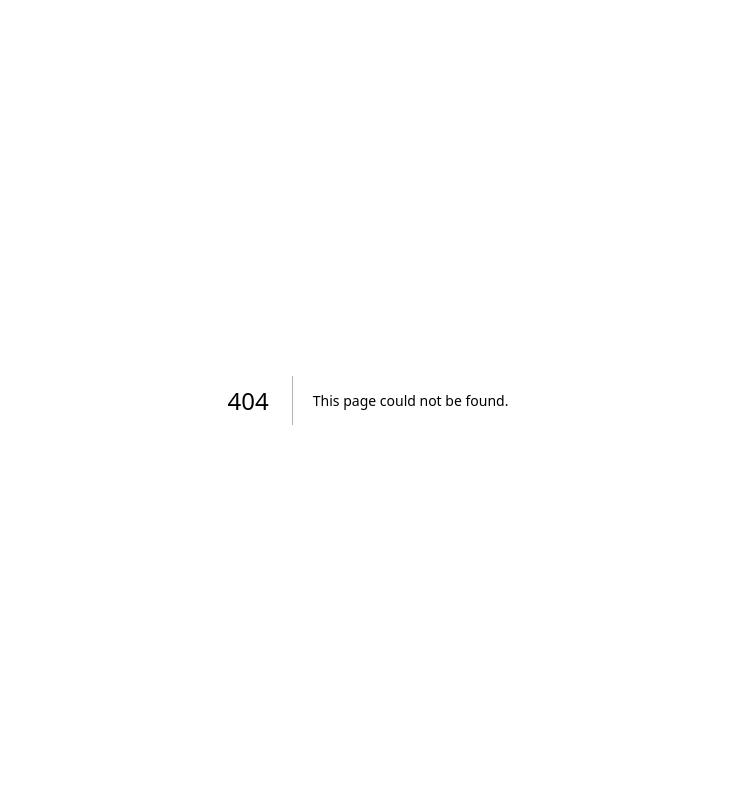
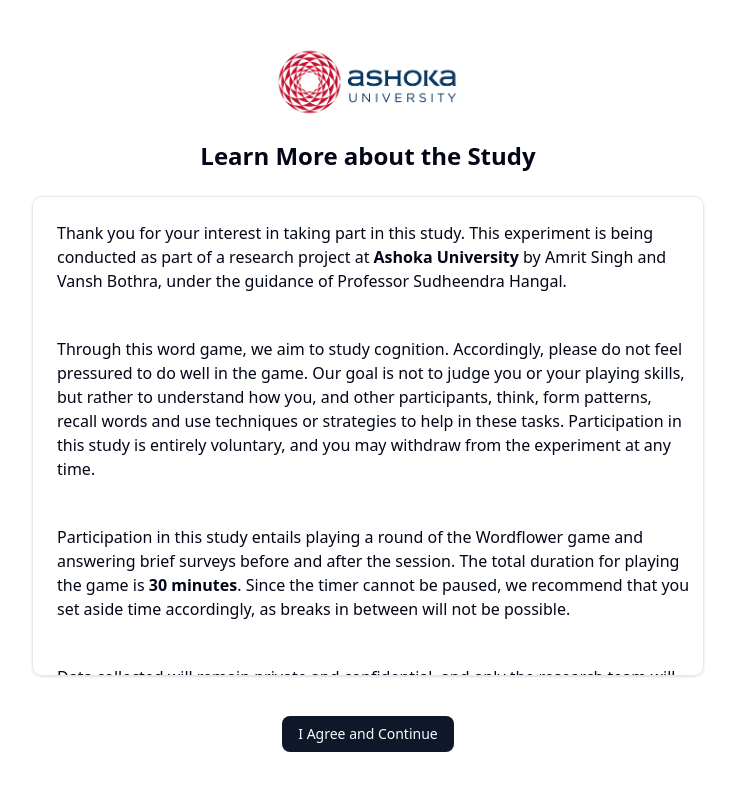
Before and after one commit to vanshbothra/wordflower, a Next.js app: page /info in a window 1280 px wide. Before the commit this address had no page. Shown: the top 790 px of the page, without its empty margins (272-1007 px from the left). Built offline with nearby package versions, Linux system fonts and the light colour scheme.

Commit message:
feat: study details page

```diff
--- /dev/null
+++ b/src/app/info/page.tsx
@@ -0,0 +1,98 @@
+"use client";
+import Image from "next/image";
+import { Button } from "@/components/ui/button";
+import { useRouter } from "next/navigation";
+
+export default function ExperimentInfoPage() {
+    const router = useRouter();
+
+    return (
+        <div className="max-w-3xl mx-auto px-6 py-10">
+            {/* Logo */}
+            <div className="flex justify-center mb-4">
+                <Image
+                    src="/ashoka_logo.png"
+                    alt="Ashoka University Logo"
+                    width={200}
+                    height={200}
+                    className="rounded-md"
+                />
+            </div>
+
+            <h1 className="text-2xl font-semibold text-center mb-6">
+                Learn More about the Study
+            </h1>
+            <div className="flex flex-col gap-4 px-6">
+                {/* Scrollable content box */}
+                <div
+                    className="max-h-[60vh] overflow-y-auto pr-2 space-y-5 text-foreground border rounded-lg p-6 bg-card shadow-sm whitespace-pre-wrap"
+                >
+                    <p>
+                        Thank you for your interest in taking part in this study. This experiment is being
+                        conducted as part of a research project at <strong>Ashoka University</strong> by{" "}
+                        Amrit Singh and Vansh Bothra, under the guidance of Professor Sudheendra Hangal.
+                    </p>
+                    <br />
+                    <p>
+
+
+                        Through this word game, we aim to study cognition. Accordingly, please do not feel
+                        pressured to do well in the game. Our goal is not to judge you or your playing skills, but
+                        rather to understand how you, and other participants, think, form patterns, recall words
+                        and use techniques or strategies to help in these tasks. Participation in this study is
+                        entirely voluntary, and you may withdraw from the experiment at any time.
+                    </p>
+                    <br />
+                    <p>
+                        Participation in this study entails playing a round of the Wordflower game and answering
+                        brief surveys before and after the session. The total duration for playing the game is{" "}
+                        <strong>30 minutes</strong>. Since the timer cannot be paused, we recommend that you set
+                        aside time accordingly, as breaks in between will not be possible.
+                    </p>
+                    <br />
+                    <p>
+                        Data collected will remain private and confidential, and only the research team will have
+                        access to your information. No personally identifying information will appear in any
+                        publication or presentation.
+
+
+                        Data collected includes: </p>
+                    <ul className="list-disc list-inside space-y-1 text-muted-foreground">
+                        <li>Personal information (Name)</li>
+                        <li>Contact information (Email)</li>
+                        <li>Demographics (Age and Gender)</li>
+                        <li>Background information (Education and Occupation)</li>
+                        <li>Linguistic background (Native Language and English Proficiency)</li>
+                        <li>Wordflower experience (Frequency of Playing)</li>
+                        <li>In-game logging</li>
+                        <li>End-game survey on your experience</li>
+                    </ul>
+                    <br />
+
+                    <p>
+                        If you have any questions, feedback, or suggestions, please feel free to reach out to us
+                        at amrit.singh_ug25@ashoka.edu.in and/or  vansh.bothra_ug25@ashoka.edu.in.
+                    </p>
+                    <br />
+                    <p>
+                        By continuing, you acknowledge that you have read and understood the information above and
+                        voluntarily agree to participate in this study.
+                    </p>
+                </div>
+
+                <div className="pt-6 flex justify-center">
+                    <Button
+                        onClick={() => {
+                            localStorage.setItem("wordflower_consent", "true")
+                            router.push("/signup")
+                        }
+                        }
+                        className="w-full sm:w-auto"
+                    >
+                        I Agree and Continue
+                    </Button>
+                </div>
+            </div>
+        </div>
+    );
+}
```
Also changed, not shown: public/ashoka_logo.png (added).
